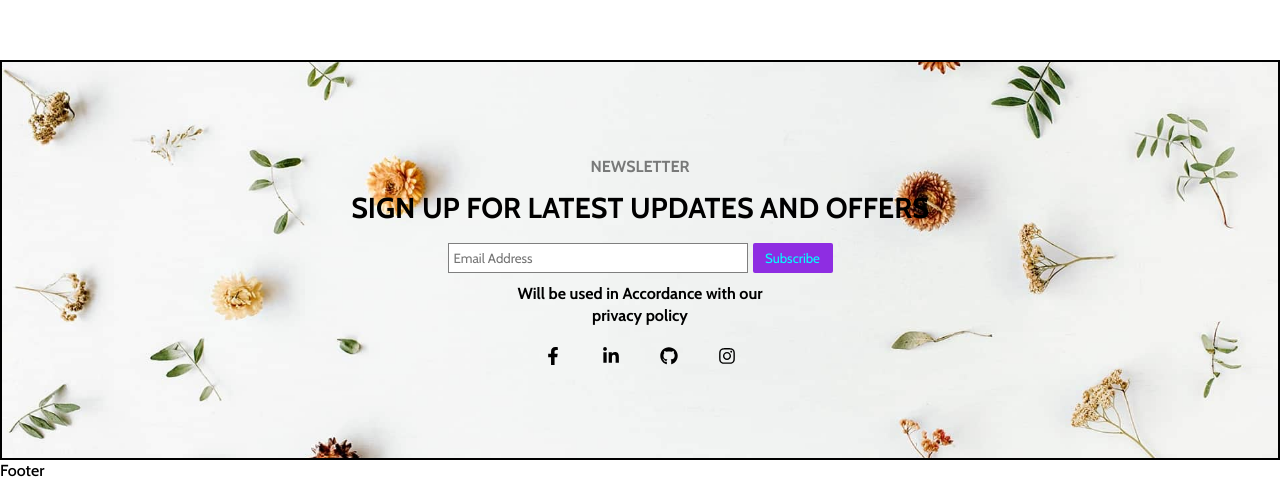
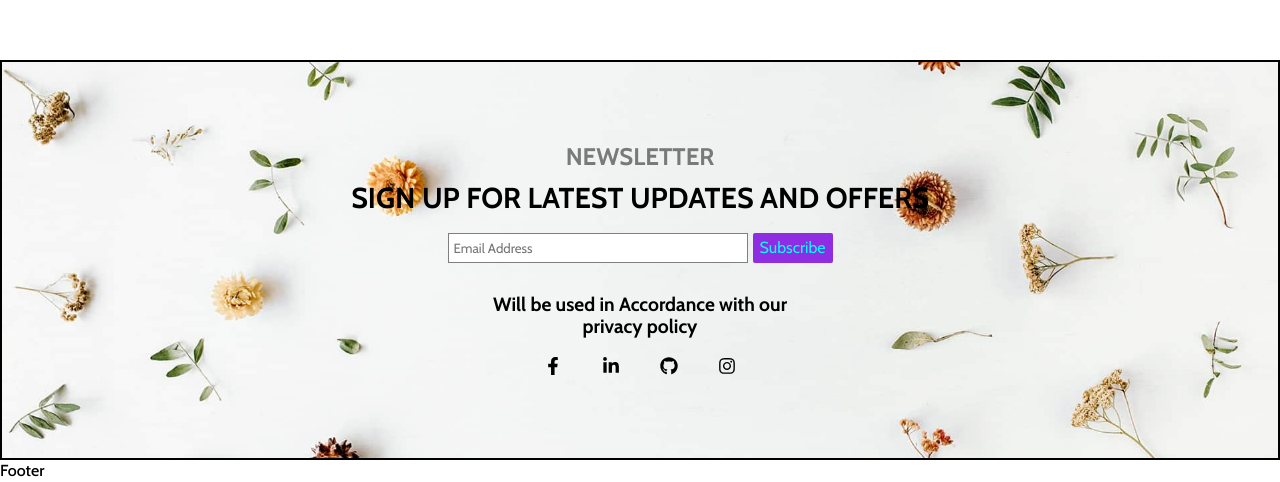
Before and after one commit to Aksh-007/ecommerce, a React (Create React App) app: page / in a window 1280 px wide. Shown: the part 1212-1694 px from the top of the page. Built offline with nearby package versions, Linux system fonts and the light colour scheme.

Commit message:
solve some issue in newletter

```diff
--- a/src/components/Footer/Newsletter/Newsletter.scss
+++ b/src/components/Footer/Newsletter/Newsletter.scss
@@ -21,6 +21,7 @@
     @include md {
     }
     .small-text {
+        font-size: 1.5rem;
       margin-bottom: 15px;
       color: rgba(0, 0, 0, 0.5);
       text-transform: uppercase;
@@ -28,7 +29,7 @@
     .big-text {
       text-transform: uppercase;
       margin-bottom: 20px;
-      font-size: 1.2rem;
+      font-size: 1.5rem;
       line-height: 30px;
       padding: 0 30px;
       @include md {
@@ -40,8 +41,10 @@
       display: flex;
       gap: 5px;
       margin-bottom: 10px;
+      font-size: 1.2rem;
       input {
-        width: 200px;
+        width: 220px;
+        height: 38px;
         padding: 5px;
         border: 1px solid rgba(0, 0, 0, 0.5);
         outline: none;
@@ -49,8 +52,12 @@
           width: 300px;
           height: 30px;
         }
+        ::placeholder{
+            font-size: 1rem;
+        }
       }
       button {
+        font-size: 1rem;
         outline: 0;
         border: 0;
         text-align: center;
@@ -59,6 +66,10 @@
         background-color: #8e2de2;
         border-radius: 2px;
       }
+    }
+    .text{
+        margin-top: 20px;
+        font-size: 1.2rem;
     }
 
     .social-icons {
```
